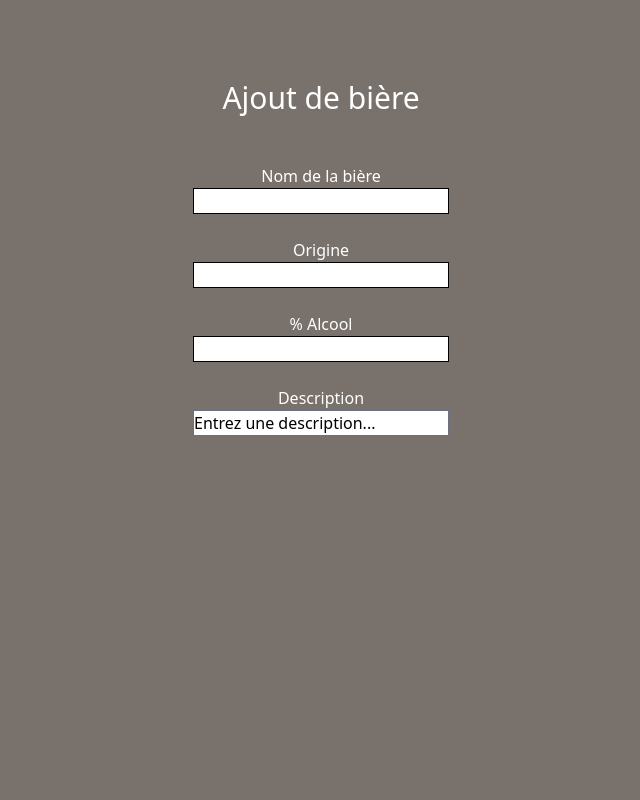
After one commit to Hyerox/beercraft, a PHP site: page /add_beer.php in a window 1280 px wide. The commit adds this page. Shown: the whole page, without its empty margins (319-959 px from the left). Run offline with PHP 8.4, Linux system fonts and the light colour scheme; data that the repository does not hold is empty.

Commit message:
commencement de l'ajout de bière

```diff
--- a/docker-compose.yml
+++ b/docker-compose.yml
@@ -5,7 +5,7 @@ services:
     image: php:8.2-apache
     container_name: apache_container
     ports:
-      - "8080:80"
+      - '8080:80'
     volumes:
       - ./www:/var/www/html
     depends_on:
@@ -16,7 +16,7 @@ services:
     image: mysql:8.0
     container_name: mysql_container
     ports:
-      - "3306:3306"
+      - '3306:3306'
     environment:
       MYSQL_ROOT_PASSWORD: root
       MYSQL_DATABASE: mydb
@@ -30,7 +30,7 @@ services:
     image: phpmyadmin/phpmyadmin
     container_name: phpmyadmin_container
     ports:
-      - "8081:80"
+      - '8081:80'
     environment:
       PMA_HOST: mysql
       MYSQL_ROOT_PASSWORD: root
--- /dev/null
+++ b/www/php/add_beer.php
@@ -0,0 +1,38 @@
+<?php
+
+session_start();
+require_once "db.php";
+
+?>
+
+<!DOCTYPE html>
+<html lang="en">
+
+<head>
+  <meta charset="UTF-8">
+  <meta name="viewport" content="width=device-width, initial-scale=1.0">
+  <script src="https://unpkg.com/@tailwindcss/browser@4"></script>
+  <title>Ajout de bière</title>
+</head>
+
+<body class="h-screen bg-stone-500 text-white flex justify-center flex-col">
+
+  <h2 class="text-3xl mt-20 flex justify-center">Ajout de bière</h2>
+
+  <form action="add_beer_traitement" method="post" class="flex flex-col mt-12 items-center h-screen">
+    <label for="beer_name">Nom de la bière</label>
+    <input type="text" name="beer_name" class="border border-black w-64 bg-white text-black" required><br>
+    <label for="origin">Origine</label>
+    <input type="text" name="origin" class="border border-black w-64 bg-white text-black" required><br>
+    <label for="alcohol">% Alcool</label>
+    <input type="text" name="alcohol" class="border border-black w-64 bg-white text-black" required><br>
+    <label for="description">Description</label>
+    <input type="text" name="description"
+      class="border border-gray-500 w-64 bg-white text-black placeholder:text-black"
+      placeholder="Entrez une description..." required>
+    <br>
+
+
+</body>
+
+</html>
--- /dev/null
+++ b/www/php/add_beer_traitement.php
@@ -0,0 +1,6 @@
+<?php
+
+session_start();
+require_once "db.php";
+
+echo "test beer traitement";
--- a/www/php/db.php
+++ b/www/php/db.php
@@ -9,8 +9,8 @@ $password = 'root';
 try {
     $pdo = new PDO("mysql:host=$host;dbname=$dbname;charset=utf8", $username, $password);
     $pdo->setAttribute(PDO::ATTR_ERRMODE, PDO::ERRMODE_EXCEPTION);
-} catch(PDOException $e) {
-    die("Erreur de connexion à la base de données.");
+} catch (PDOException $e) {
+    die("Erreur de connexion à la base de données: " . $e->getMessage());
 }
 
 // Ca fetch les utilisateurs de la base de données //
@@ -18,8 +18,7 @@ try {
     $stmt = $pdo->prepare("SELECT id, first_name, last_name, email, role FROM User");
     $stmt->execute();
     $users = $stmt->fetchAll(PDO::FETCH_ASSOC);
-} catch(PDOException $e) {
+} catch (PDOException $e) {
     echo "Erreur SQL : " . $e->getMessage();
     $users = [];
 }
-?>
```
Also changed, not shown: www/php/accueil.php (+10 -4 lines), www/php/signup.php (+9 -6 lines).
